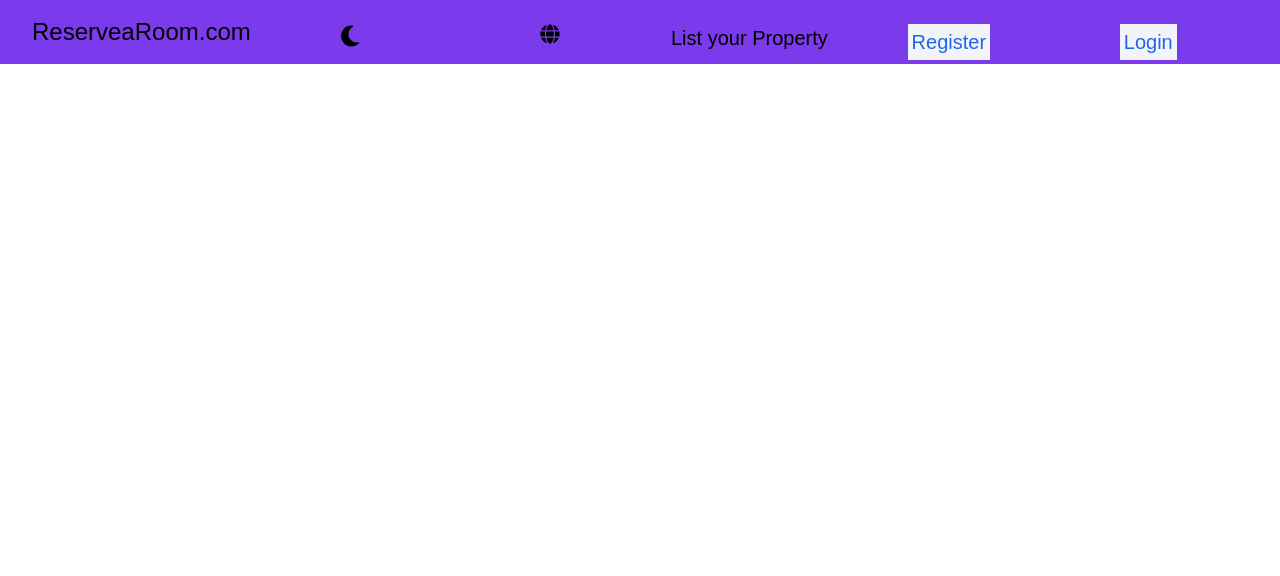
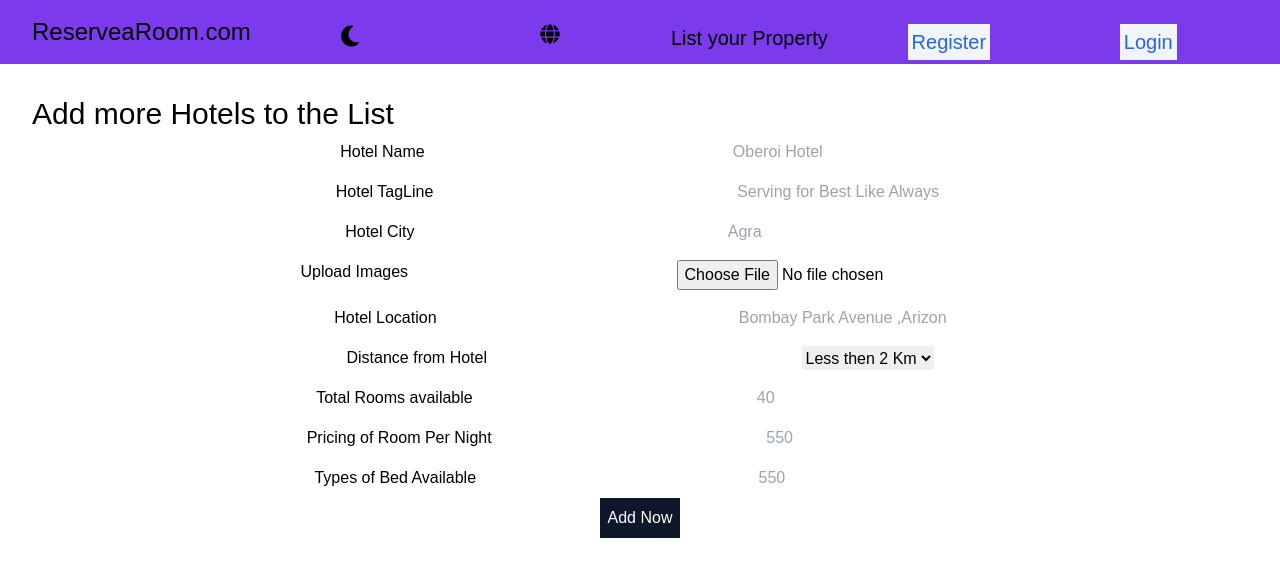
Before and after one commit to sarb001/ReserveaRoom, a React (Vite) app in the folder frontend/: page /listing in a window 1280 px wide. Shown: the top 576 px of the page. Built offline with nearby package versions, Linux system fonts and the light colour scheme; a web font is replaced by a local one.

Commit message:
building simple ui -propertylisting

```diff
--- a/frontend/package.json
+++ b/frontend/package.json
@@ -10,6 +10,7 @@
     "preview": "vite preview"
   },
   "dependencies": {
+    "multiselect-react-dropdown": "^2.0.25",
     "react": "^18.2.0",
     "react-dom": "^18.2.0",
     "react-icons": "^5.0.1",
--- a/frontend/src/App.jsx
+++ b/frontend/src/App.jsx
@@ -7,6 +7,7 @@ import Register from './components/Register/Register';
 import Translation from './components/Translation/Translation';
 import Navbar from './components/Navbar/Navbar';
 import Footer from './components/Footer/Footer';
+import PropertyListing from './components/PropertyListing/PropertyListing';
 
 
 function App() {
@@ -18,6 +19,7 @@ function App() {
               <Route path='/register' element = {<Register />}>  </Route>
               <Route path='/login' element = {<Login />}>  </Route>
               <Route path='/translation' element = {<Translation />}>  </Route>
+              <Route path='/listing' element = {<PropertyListing />}>  </Route>
             </Routes>
           {/* <Footer /> */}
 
--- a/frontend/src/components/Home/Home.jsx
+++ b/frontend/src/components/Home/Home.jsx
@@ -11,9 +11,17 @@ const Home = () => {
      ]
 
   return (
-    <div className='m-4'>
+    <div className='m-4 xl:m-8'>
        <div className='text-5xl py-2'> Find your next stay  </div>
-       <div className='text-2xl py-2'> Search low prices on hotels, homes and much more.... </div>
+       <div className='text-xl py-2'> Search low prices on hotels, homes and much more.... </div>
+
+          {/*  Calendar Here   */}
+        {/* <div></div> */}
+
+          <div className='mt-16'>
+            <div className='text-3xl'>  Trending destinations </div>
+            <div className='text-xl'> Most popular choices for travellers from India </div>
+          </div>
 
       <div className='flex flex-row justify-center flex-wrap gap-5 my-12'>
         {Destinations.map(main =>
--- a/frontend/src/components/Navbar/Navbar.jsx
+++ b/frontend/src/components/Navbar/Navbar.jsx
@@ -38,7 +38,9 @@ const Navbar = () => {
                     { darkmode ? <IoSunny /> : <FaMoon /> }
                  </li>
                  <li  className='py-2'> <FaGlobe /> </li>
-                 <li  className='pt-2  md:pt-2 lg:font-medium'> List your Property </li>
+                 <li  className='pt-2  md:pt-2 lg:font-medium'>
+                   <NavLink to = "/listing">  List your Property  </NavLink>
+                 </li>
 
                  <li  className='py-2'>
                   <button className='bg-slate-100 text-blue-600 p-1'>
--- /dev/null
+++ b/frontend/src/components/PropertyListing/PropertyListing.jsx
@@ -0,0 +1,99 @@
+import React from 'react'
+import { NavLink } from 'react-router-dom'
+import '../PropertyListing/PropertyListing.css' ;
+
+const PropertyListing = () => {
+
+
+  return (
+    <div className='m-8'>
+            <span className='text-3xl'>  Add more Hotels to the List </span>
+
+    <div className='grid'>
+
+         <div className='my-2 sm:flex sm:justify-evenly'>
+           <label> Hotel  Name </label>
+           <input type = "text"  placeholder='Oberoi Hotel'  required />
+         </div>
+
+         <div className='my-2 sm:flex sm:justify-evenly'>
+          <label> Hotel TagLine </label>
+          <input type = "text"  placeholder='Serving for Best Like Always'  required />
+         </div>
+
+         <div className='my-2 sm:flex sm:justify-evenly'>
+          <label> Hotel City </label>
+          <input type = "text"  placeholder='Agra'  required />
+         </div>
+
+
+            {/*   Image Upload */}
+         <div className='my-2 sm:flex sm:justify-evenly'>
+          <label> Upload Images </label>
+          <input type = "file"  required />
+         </div>
+
+         <div className='my-2 sm:flex sm:justify-evenly'>
+          <label> Hotel Location </label>
+          <input type = "text"  placeholder='Bombay Park Avenue ,Arizona'  required />
+         </div>
+
+            {/* Dropdown Hotel Distance */}
+
+         <div className='my-2 sm:flex sm:justify-evenly'>
+          <label> Distance from Hotel  </label>
+          <select name="distance" id="distance">
+            <option value="2km">Less then 2 Km</option>
+            <option value="3km">Less then 3 Km</option>
+            <option value="4km">Less then 4 Km</option>
+            <option value="8km">Less then 8 Km</option>
+         </select>
+         </div>
+
+            {/* Rating  */}
+
+         {/*  Pricing  Range */}
+         <div className='my-2 sm:flex sm:justify-evenly'>
+             <label> Total Rooms available </label>
+           <input  type = "number"  placeholder='40' />
+         </div>
+
+            {/*  Rooms Number */}
+         <div className='my-2 sm:flex sm:justify-evenly'>
+             <label> Pricing of Room Per Night </label>
+           <input  type = "number"  placeholder='550' />
+         </div>
+
+            {/* Bed Quant  */}
+         <div className='my-2 sm:flex sm:justify-evenly'>
+             <label> Types of Bed Available  </label>
+           <input  type = "number"  placeholder='550' />
+         </div>
+
+
+          {/* Facilites Provided  */}
+         {/* <div className='my-2 sm:flex sm:justify-evenly'>
+          <label> Facilites Provided by Hotel </label>
+          <input type="checkbox" id="vehicle1" name="vehicle1" value="Bike" />
+                <label for="vehicle1"> I have a bike</label>
+                <input type="checkbox" id="vehicle2" name="vehicle2" value="Car" />
+                <label for="vehicle2"> I have a car</label>
+                <input type="checkbox" id="vehicle3" name="vehicle3" value="Boat" />
+                <label for="vehicle3"> I have a boat</label>
+         </div>  */}
+
+
+
+
+         <div className='sm:text-center'>
+           <button className='p-2 bg-slate-900 text-white'>
+              Add Now
+           </button>
+         </div>
+    </div>
+
+    </div>
+  )
+}
+
+export default PropertyListing
```
Also changed, not shown: frontend/src/components/PropertyListing/PropertyListing.css (added), 1 other file (tests, documents, lock files or other folders).
